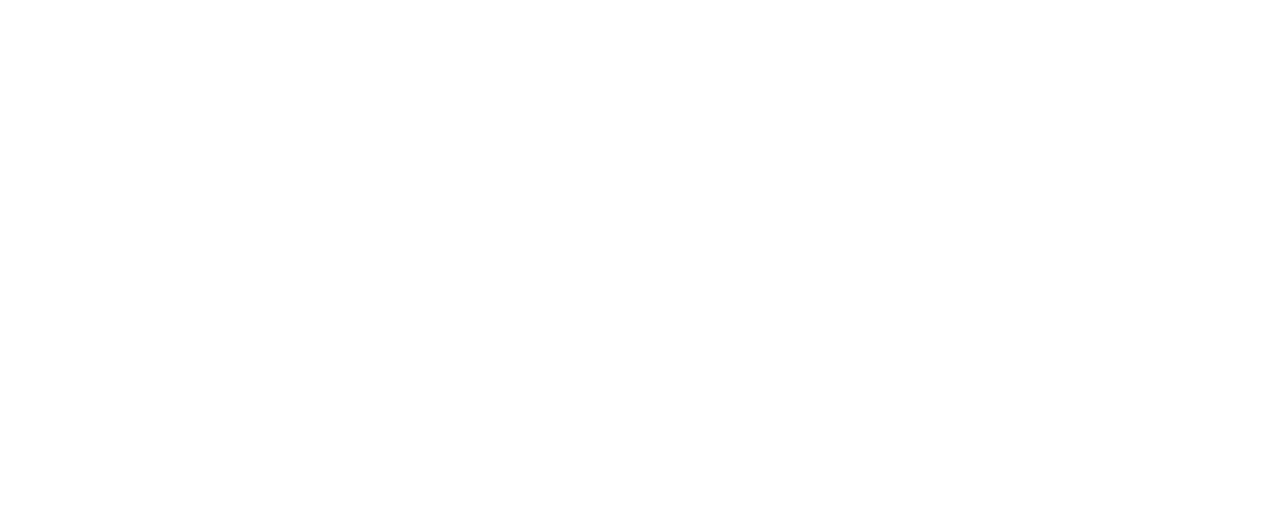
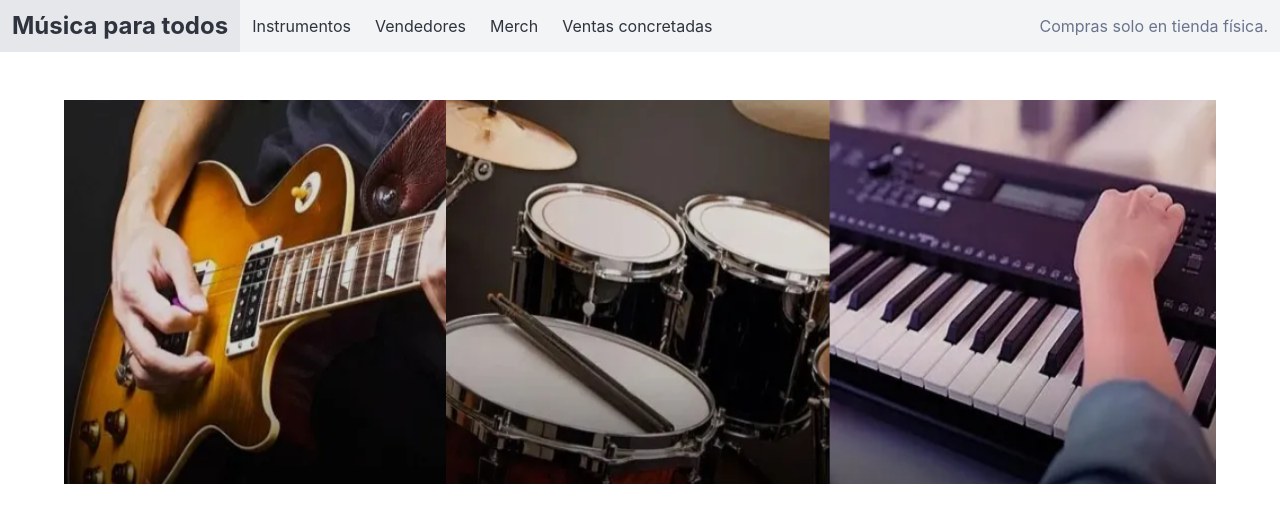
Before and after one commit to russofran/tp2-intro-grupo1-camejo, a plain HTML site: page frontend/index.html in a window 1280 px wide. Drawn offline with nearby package versions, Linux system fonts and the light colour scheme.

Commit message:
Avance del código index.html con Bulma

```diff
--- a/frontend/index.html
+++ b/frontend/index.html
@@ -3,12 +3,38 @@
     <head>
         <meta charset="UTF-8">
         <title>Música para todos</title>
+        <meta name="viewport" content="width=device-width, initial-scale=1">
         <link rel="stylesheet" href="https://cdn.jsdelivr.net/npm/bulma@1.0.4/css/bulma.min.css">
     </head>
     <body>
+        <nav class="navbar is-light" role="navigation">
+            <div class="navbar-brand">
+                <a class="navbar-item has-text-weight-bold is-size-4">Música para todos</a>
+            </div>
+            <div class="navbar-menu">
+                <div class="navbar-start">
+                    <a class="navbar-item">Instrumentos</a>
+                    <a class="navbar-item">Vendedores</a>
+                    <a class="navbar-item">Merch</a>
+                    <a class="navbar-item">Ventas concretadas</a>
+                </div>
+                <div class="navbar-end">
+                    <div class="navbar-item">
+                        <span class="has-text-grey">Compras solo en tienda física.</span>
+                    </div>
+                </div>
+            </div>
+        </nav>
+
         <section class="section">
+            <div class="container">
+                <figure class="image is-3by1">
+                    <img src="img/imagen_fondo.png" alt="Banner instrumentos">
+                </figure>
+            </div>
+        </section>
 
-        </section>
+
     </body>
 
 </html>
```
